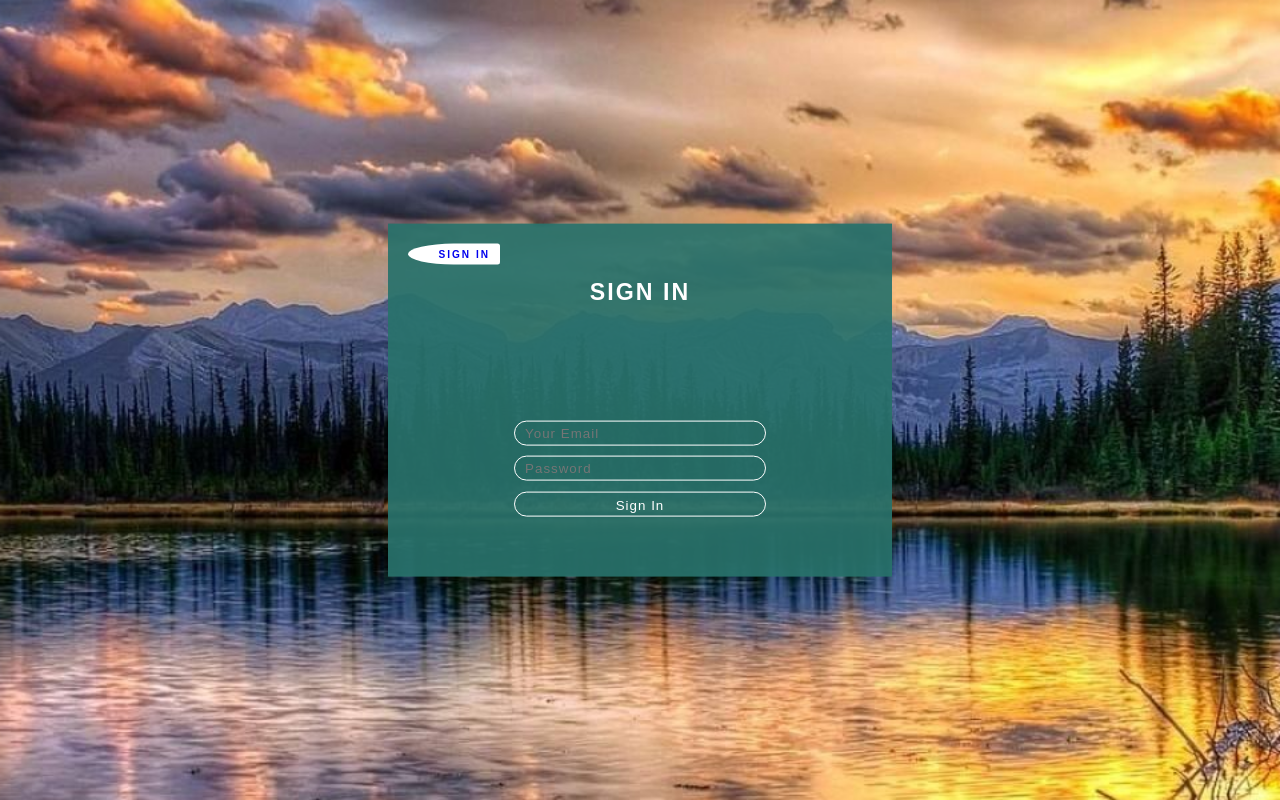
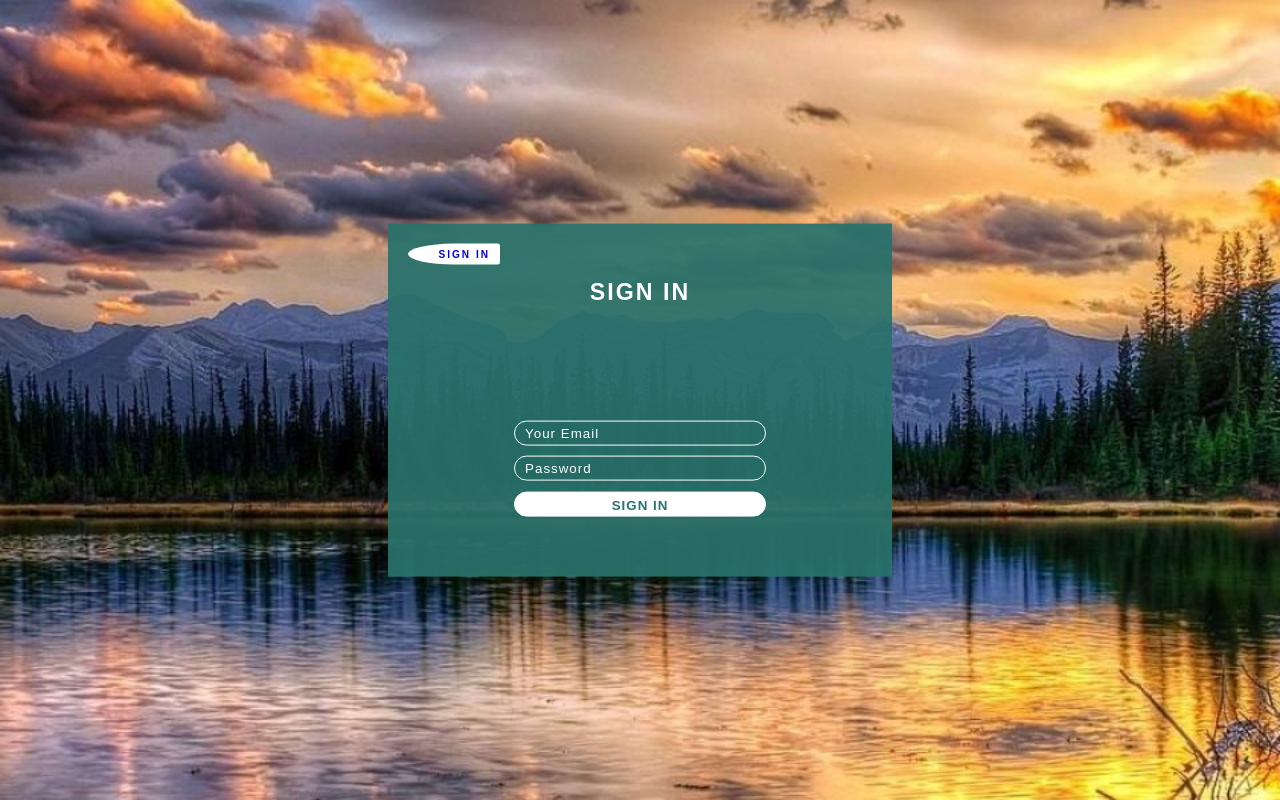
Before and after one commit to fibgit/stunner-app, a plain HTML site: page index.html in a window 1280 px wide. Drawn offline with Linux system fonts and the light colour scheme.

Commit message:
sign-in form css done

```diff
--- a/style.css
+++ b/style.css
@@ -80,3 +80,16 @@ form h2{
     letter-spacing: .1rem;
     outline: none;
 }
+
+.inputs-wrapper input::placeholder{
+    color: #fff;
+    font-weight: 300;
+}
+
+.inputs-wrapper input[type='submit']{
+    background-color: #fff;
+    color: rgb(40,114,108);
+    font-weight: 900;
+    text-transform: uppercase;
+    cursor: pointer;
+}
```
